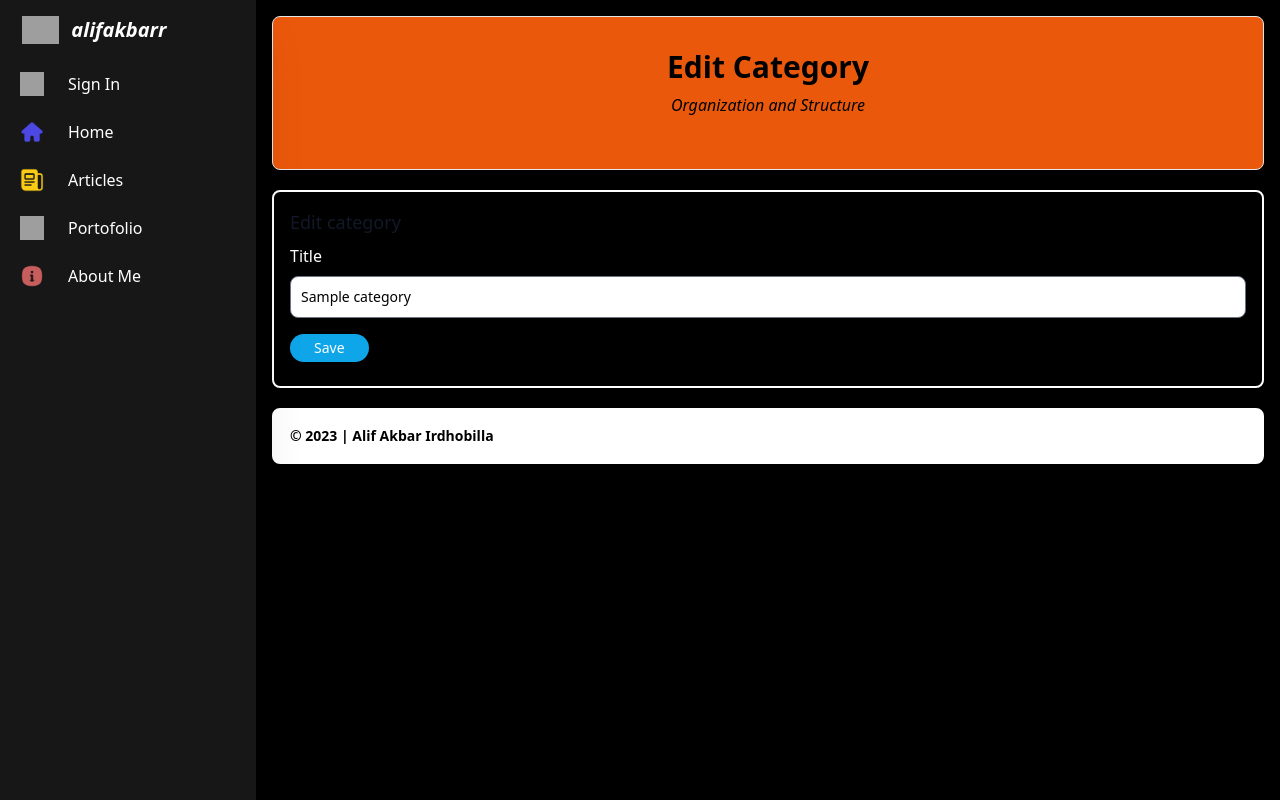
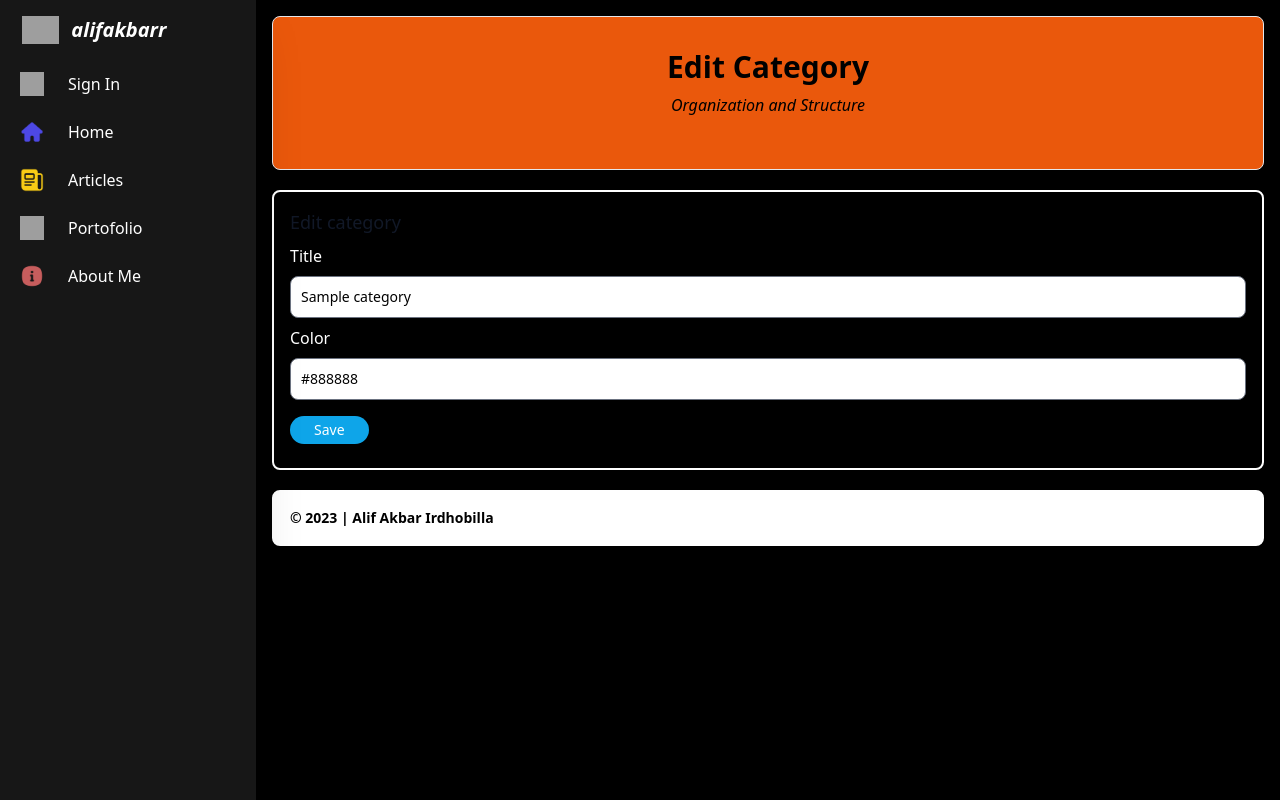
Before and after one commit to alifakbarr/ci4-alifakbarr, a CodeIgniter 4 app: template app/Views/admin/category/edit.php in a window 1280 px wide. Run offline with PHP 8.4 and a stand-in for CodeIgniter, Linux system fonts and the light colour scheme; the template is opened without the code that fills it: most values are stand-ins (such as "Sample title", 1, 10 or a date in 2020); data that the repository does not hold is empty; some libraries are stand-ins or nearby versions; grey boxes are pictures that could not be loaded.

Commit message:
add: colomn color in category crud

```diff
--- a/app/Models/CategoryModel.php
+++ b/app/Models/CategoryModel.php
@@ -13,7 +13,7 @@
     protected $returnType       = 'array';
     protected $useSoftDeletes   = false;
     protected $protectFields    = true;
-    protected $allowedFields    = ['name'];
+    protected $allowedFields    = ['name', 'color'];
 
     // Dates
     protected $useTimestamps = false;
--- a/app/Views/admin/category/edit.php
+++ b/app/Views/admin/category/edit.php
@@ -21,6 +21,15 @@
                     </div>
                 <?php } ?>
             </div>
+            <div>
+                <label for="color" class="block mb-2 mt-2 text-normal font-medium text-white">Color</label>
+                <input type="text" id="color" value="<?= $category['color'] ?>" class="bg-white text-black text-sm rounded-lg focus:ring-yellow-500 focus:border-yellow-500 block w-full p-2.5" placeholder="Code color here..." name="color">
+                <?php if ($validation->getError('color')) { ?>
+                    <div class='text-red-500 mt-2'>
+                        <?= $error = $validation->getError('color'); ?>
+                    </div>
+                <?php } ?>
+            </div>
             <button type="submit" class="text-white bg-sky-500 font-medium rounded-2xl text-sm px-6 py-1 text-center mt-4 mr-2 mb-2">Save</button>
         </form>
     </div>
```
Also changed, not shown: app/Controllers/CategoryController.php (+5 -3 lines), app/Views/admin/category/create.php (+9 -2 lines), app/Views/admin/category/index.php (+6 -1 lines).
